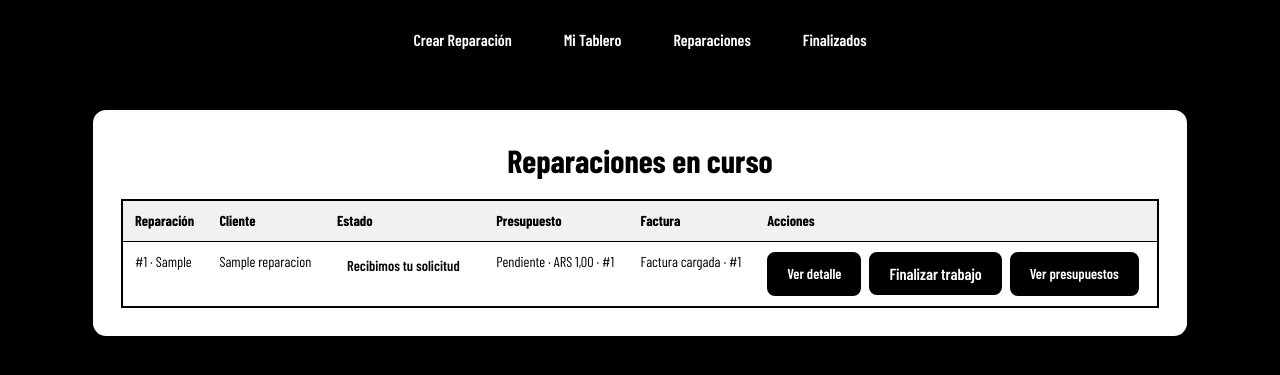
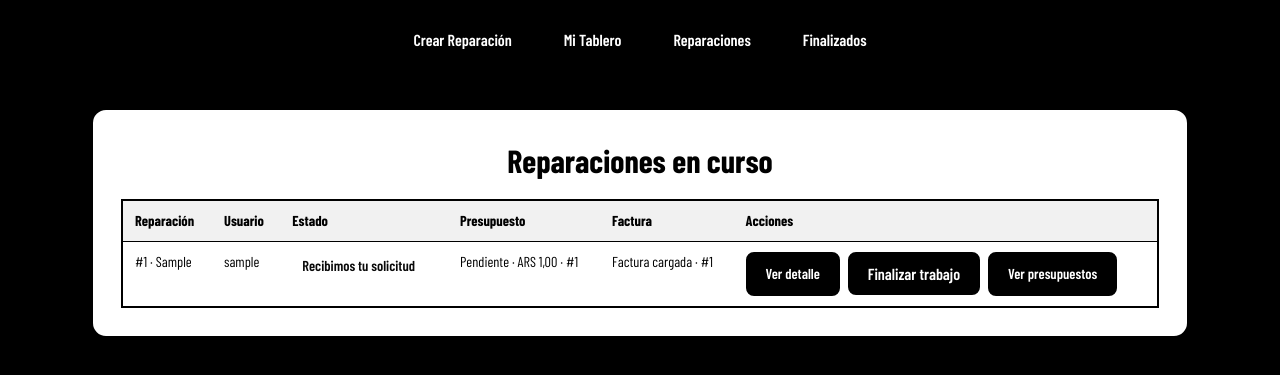
Before and after one commit to lolaliaga/Taller_de_Tablas, a Django app: page /staff/reparaciones/ in a window 1280 px wide. Shown: the part 311-686 px from the top of the page. Run offline with Django 5.2, Linux system fonts and the light colour scheme; a user stored in the database is signed in; tables that the repository leaves empty hold one stand-in row (values such as "Sample post"); some web fonts are replaced.

Commit message:
Remove cliente field from UI and admin

```diff
--- a/reparaciones/forms.py
+++ b/reparaciones/forms.py
@@ -66,7 +66,6 @@ class ReparacionForm(forms.ModelForm):
     class Meta:
         model = Reparacion
         fields = [
-            "nombre_cliente",
             "telefono",
             "ubicacion",
             "tipo_equipo",
--- a/reparaciones/templates/reparaciones/crear_reparacion.html
+++ b/reparaciones/templates/reparaciones/crear_reparacion.html
@@ -12,9 +12,6 @@
         {% csrf_token %}
 
         {{ form.non_field_errors }}
-
-        <label>Cliente</label>
-        {{ form.nombre_cliente }}
 
         <label>Teléfono</label>
         {{ form.telefono }}
--- a/reparaciones/templates/reparaciones/inicio.html
+++ b/reparaciones/templates/reparaciones/inicio.html
@@ -24,7 +24,7 @@
 
                 <h2>{{ reparacion.tipo_equipo }}</h2>
 
-                <p><strong>Cliente:</strong> {{ reparacion.nombre_cliente }}</p>
+                <p><strong>Usuario:</strong> {% if reparacion.usuario %}{{ reparacion.usuario.username }}{% else %}—{% endif %}</p>
                 <p><strong>Teléfono:</strong> {{ reparacion.telefono }}</p>
                 <p><strong>Ubicación:</strong> {{ reparacion.ubicacion }}</p>
 
--- a/reparaciones/templates/reparaciones/staff_finalizados.html
+++ b/reparaciones/templates/reparaciones/staff_finalizados.html
@@ -11,7 +11,7 @@
             <thead>
                 <tr>
                     <th>Reparación</th>
-                    <th>Cliente</th>
+                    <th>Usuario</th>
                     <th>Último presupuesto</th>
                     <th>Factura final</th>
                     <th>Acciones</th>
@@ -22,7 +22,7 @@
                     {% with ultimo_presupuesto=reparacion.presupuestos_ordenados|first %}
                         <tr>
                             <td>#{{ reparacion.id }} · {{ reparacion.tipo_equipo }}</td>
-                            <td>{{ reparacion.nombre_cliente }}</td>
+                            <td>{% if reparacion.usuario %}{{ reparacion.usuario.username }}{% else %}—{% endif %}</td>
                             <td>
                                 {% if ultimo_presupuesto %}
                                     {{ ultimo_presupuesto.get_estado_display }}
--- a/reparaciones/templates/reparaciones/staff_reparacion_detalle.html
+++ b/reparaciones/templates/reparaciones/staff_reparacion_detalle.html
@@ -9,7 +9,7 @@
 
     <div class="card">
         <h2>{{ reparacion.tipo_equipo }}</h2>
-        <p><strong>Cliente:</strong> {{ reparacion.nombre_cliente }}</p>
+        <p><strong>Usuario:</strong> {% if reparacion.usuario %}{{ reparacion.usuario.username }}{% else %}—{% endif %}</p>
         <p><strong>Teléfono:</strong> {{ reparacion.telefono }}</p>
         <p><strong>Ubicación:</strong> {{ reparacion.ubicacion }}</p>
         <p>
--- a/reparaciones/templates/reparaciones/staff_reparaciones.html
+++ b/reparaciones/templates/reparaciones/staff_reparaciones.html
@@ -11,7 +11,7 @@
             <thead>
                 <tr>
                     <th>Reparación</th>
-                    <th>Cliente</th>
+                    <th>Usuario</th>
                     <th>Estado</th>
                     <th>Presupuesto</th>
                     <th>Factura</th>
@@ -23,7 +23,7 @@
                     {% with ultimo_presupuesto=reparacion.presupuestos_ordenados|first %}
                         <tr>
                             <td>#{{ reparacion.id }} · {{ reparacion.tipo_equipo }}</td>
-                            <td>{{ reparacion.nombre_cliente }}</td>
+                            <td>{% if reparacion.usuario %}{{ reparacion.usuario.username }}{% else %}—{% endif %}</td>
                             <td>
                                 <span class="estado badge {{ reparacion.estado }}">
                                     {{ reparacion.get_estado_display }}
--- a/reparaciones/views.py
+++ b/reparaciones/views.py
@@ -66,6 +66,7 @@ def crear_reparacion(request):
         if form.is_valid():
             reparacion = form.save(commit=False)
             reparacion.usuario = request.user
+            reparacion.nombre_cliente = request.user.username
             reparacion.save()
 
             # 👉 volver al dashboard
```
Also changed, not shown: reparaciones/admin.py (+10 -5 lines).
